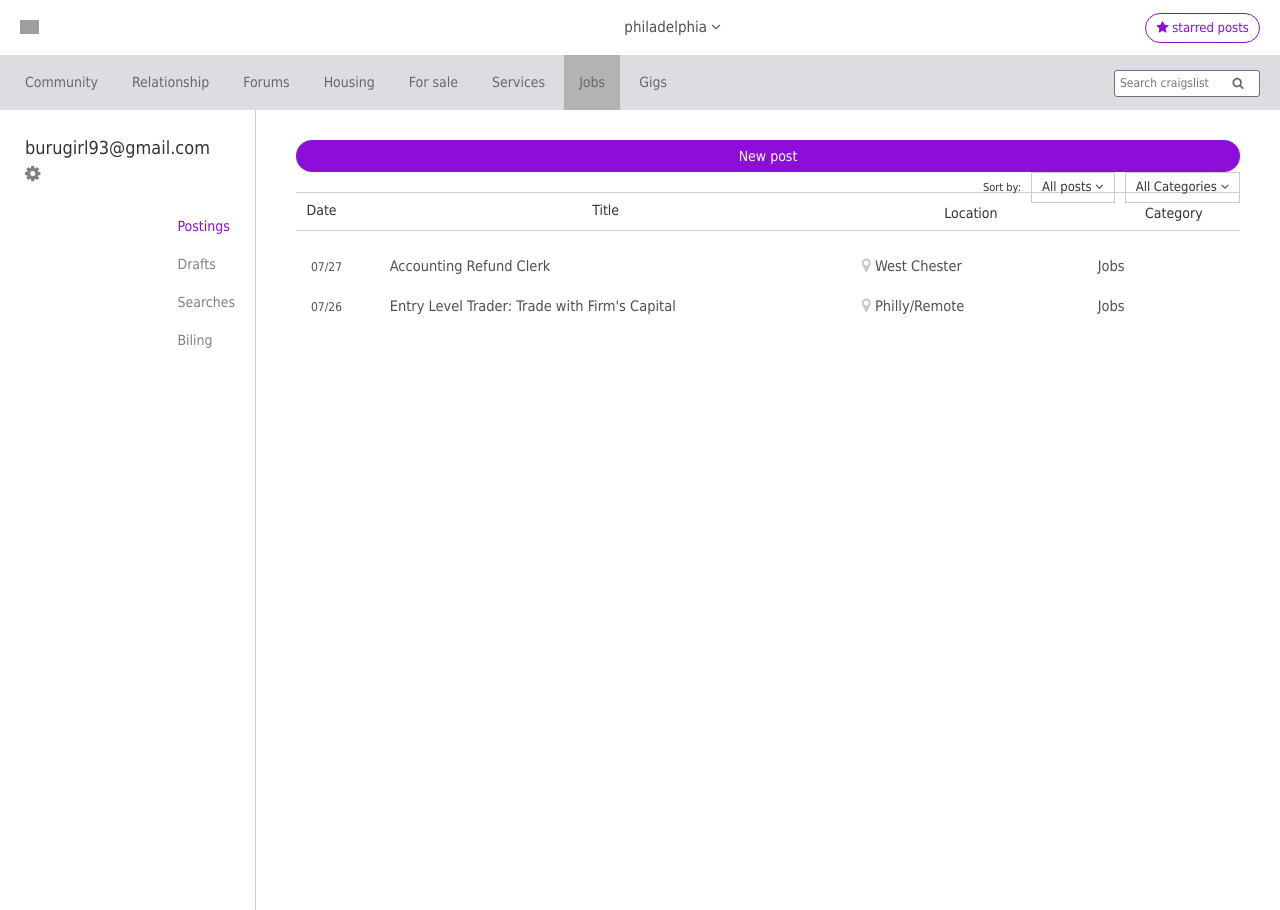
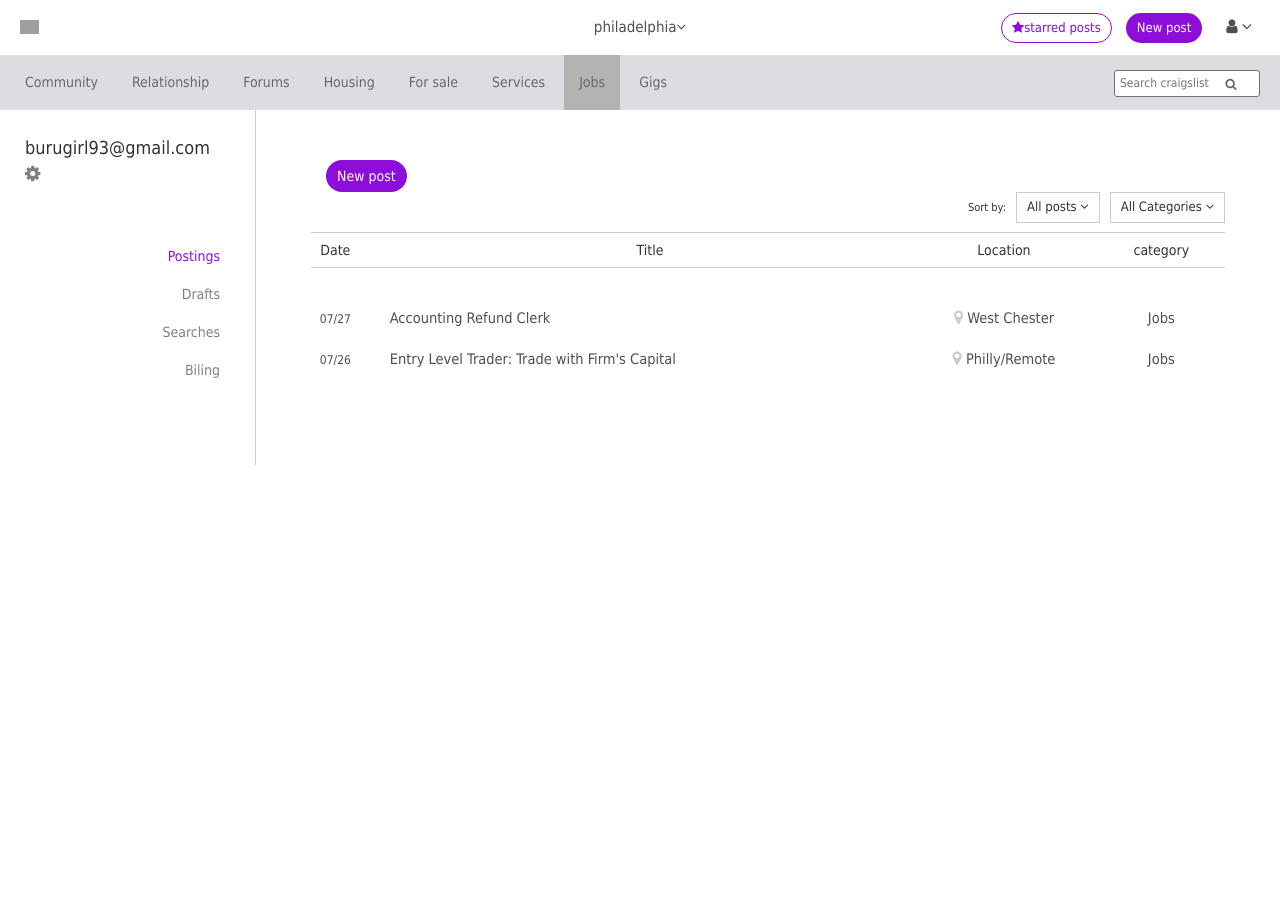
Before and after one commit to RebeccaPark/craigslist-redesign, a Flask app: page /account in a window 1280 px wide. After the commit the page ends 465 px from the top, so only its background shows below. Run offline with Flask 2, Linux system fonts and the light colour scheme; some libraries are stand-ins or nearby versions; grey boxes are pictures that could not be loaded.

Commit message:
Center-aligned header, buttons changed to absolute positioned

```diff
--- a/server.py
+++ b/server.py
@@ -28,11 +28,15 @@
 			"category": "Jobs"
 		}
 	]
-	return render_template("account.html", posting_row=posting_row)
+	return render_template("account.html", posting_row=posting_row, signed_in=True)
 
-@app.route("/sign_in")
+@app.route("/sign_in", methods=["GET", "POST"])
 def sign_in():
-	return render_template("sign_in.html")
+	error = ""
+	if request.method == "POST":
+		error = "Unable to log in at this time."
+
+	return render_template("sign_in.html", error=error)
 
 
 @app.route("/login")
--- a/static/style/main.css
+++ b/static/style/main.css
@@ -8,19 +8,15 @@
 	height: 55px;
 	text-align: center;
 	line-height: 55px;
-
 }
 
 .title {
 	text-align: center;
-	margin-top: 50px;
-	font-size: 20px;
+	margin-top: 100px;
+	font-size: 23px;
 }
 
 .location {
-	position: relative;
-	display: inline-block;
-	left: 100px;
 	color: #4E4E54;
 	font-size: 15px;
 	line-height: 55px;
@@ -34,8 +30,13 @@
 	line-height: 55px;
 }
 
+.container {
+	max-width: 100%;
+}
+
 .btn-white {
 	color: #8D0ED8;
+	background-color: white;
 	border-color: #8D0ED8;
 	border-radius: 16.07px;
 }
@@ -44,16 +45,19 @@
 	background-color: #8D0ED8;
 	color: white;
 	border-radius: 16.07px;
-	display: block;
 }
 
 .btn-wrap {
+	position: absolute;
 	display: inline-block;
+	right: 0;
+	top: 0;
 	height: 55px;
 	margin-right: 20px;
 }
 
 .sign-in {
+	margin-left: 10px;
 	font-size: 13px;
 	vertical-align: center;
 }
@@ -115,7 +119,7 @@
 	border-radius: 2.9px;
 	border: solid 1px #707070;
 	background-image: url('../img/search.svg');
-	background-position: 117px 6px;
+	background-position: 110px 7px;
 	background-repeat: no-repeat;
 	background-size: 12px 12px;
 }
@@ -144,25 +148,32 @@
 }
 
 .category-search {
+	padding-left: 15px;
 	margin: 20px 0;
+}
+
+.category-search-container {
 }
 
 .search-name {
 	color: #4E4E54;
-	margin-top: 10px;
-	margin-bottom: 2px;
+	margin-top: 15px;
+	margin-bottom: 5px;
 	font-size: 12px;
 }
 
 .category-search input {
-	padding: 4px 5px;
+	padding: 5px 6px;
+	/*padding: 4px 5px;*/
 	font-size: 12px;
 	color: #67676B;
 	border-radius: 2.9px;
 	border: solid 1.5px #707070;
+	width: 80%;
 }
 
 .search-btn-wrap {
+	margin-top: 23px;
 	text-align: center;
 }
 
@@ -199,7 +210,7 @@
 }
 
 .main-container {
-	padding: 30px 40px;
+	padding: 50px 40px;
 	float: left;
 	width: 80%;
 }
@@ -294,9 +305,8 @@
 }
 
 .side-menu-container {
-	position: absolute;
-	right: 0;
-	padding: 30px 20px;
+	text-align: right;
+	padding: 60px 10px;
 }
 
 .side-menu {
@@ -314,7 +324,7 @@
 .info-bar {
 	border-top: solid 1px #CCCCCC;
 	border-bottom: solid 1px #CCCCCC;
-	margin: 20px 0;
+	margin: 40px 0;
 	padding: 7px 0;
 }
 
@@ -322,15 +332,25 @@
 	text-align: center;
 }
 
+.sign-in-container {
+	text-align: center;
+}
+
 .sign-in-form {
-	margin: 60px auto;
+	margin-top: 45px;
+	display: inline-block;
+	text-align: left;
+}
+
+.sign-in-form button {
+	display: block;
 }
 
 .sign-in-form input {
 	color: #67676B;
 	border-radius: 2.9px;
 	border: solid 1px #707070;
-	width: 75%;
+	width: 230px;
 	padding: 5px 6px;
 }
 
@@ -340,10 +360,36 @@
 
 .sign-in-form a {
 	display: block;
+	margin-top: 5px;
+	font-size: 12px;
+}
+
+.sign-in-form button {
+	margin-top: 35px;
+	padding: 5px 20px;
 }
 
 .sign-in-btn {
 	margin: 0 auto;
+}
+
+.user {
+	margin-right: 8px;
+	margin-left: 20px;
+	font-size: 16px;
+	color: #4E4E54;
+}
+
+.new-post {
+	margin-left: 15px;
+}
+
+.center {
+	text-align: center;
+}
+
+.not-in-line {
+	display: block;
 }
 
 input[type=checkbox]:focus {
--- a/templates/account.html
+++ b/templates/account.html
@@ -1,5 +1,6 @@
 {% extends "layout.html" %}
 {% block content %}
+<div class="clearfix">
 	<div class="side-bar">
 		<div class="category">burugirl93@gmail.com  <span class="fa fa-cog"></span></div>
 		<div class="side-menu-container">
@@ -9,40 +10,48 @@
 			<div class="side-menu">Biling</div>
 		</div>
 	</div>
-<div class="main-container">
-	<div class="btn btn-purple">New post</div>
-	<div class="sort pull-right">
+	<div class="main-container clearfix">
+		<div class="container">
+			<div><button class="btn btn-purple new-post">New post</button></div>
+			<div class="sort pull-right not-in-line">
 					<div class="sort-by">Sort by:</div>
-			<div class="sort-category">All posts  <span class="fa fa-angle-down"></span> </div>
-			<div class="sort-category">All Categories  <span class="fa fa-angle-down"></span></div>
+					<div class="sort-category">
+						All posts
+						<span class="fa fa-angle-down"></span>
 					</div>
-	<div class="info-bar conatiner">
-		<div class="row">
-			<div class="col-sm-1"><div>Date</div></div>
-			<div class="col-sm-6"><div>Title</div></div>
-			<div class="col-sm-3"><div>Location</div></div>
-			<div class="col-sm-2"><div>Category</div></div>
+					<div class="sort-category">
+						All Categories
+						<span class="fa fa-angle-down"></span>
 					</div>
 			</div>
-	<div class="postings container">
+			<div class="info-bar">
+				<div class="row">
+					<div class="col-sm-1">Date</div>
+					<div class="col-sm-7">Title</div>
+					<div class="col-sm-2">Location</div>
+					<div class="col-sm-2">category</div>
+				</div>
+			</div>
+			<div class="postings">
 				{% for posting in posting_row %}
 				<div class="posting-row row">
-			<div class="col-sm-1">
+					<div class="col-sm-1 center">
 						<span class="date">{{ posting.date }}</span>
 					</div>
-			<div class="col-sm-6">
+					<div class="col-sm-7">
 						<div>{{ posting.title }}</div>
 					</div>
-			<div class="col-sm-3">
+					<div class="col-sm-2 center">
 						<div class="fa fa-map-marker"></div>
 						<span>{{ posting.location }}</span>
 					</div>
-			<div class="col-sm-2">
+					<div class="col-sm-2 center">
 						<div>{{ posting.category }}</div>
 					</div>
 				</div>
 				{% endfor %}
 			</div>
 		</div>
-<div style="clear:both;"></div>
+	</div>
+</div>
 {% endblock %}
--- a/templates/layout.html
+++ b/templates/layout.html
@@ -2,7 +2,7 @@
 <html>
 	<head>
 	<meta name="viewport" content="width=device-width, initial-scale=1">
-	<title>Deviant Art</title>
+	<title>Craigslist</title>
 	<link rel="stylesheet" href="https://maxcdn.bootstrapcdn.com/font-awesome/4.6.3/css/font-awesome.min.css" />
 	<link rel="stylesheet" href="https://maxcdn.bootstrapcdn.com/bootstrap/3.3.6/css/bootstrap.min.css" />
 	<link rel="stylesheet" href="../static/style/main.css" />
@@ -10,11 +10,18 @@
 
 	<body>
 		<div class="header">
-			<img src="../static/img/peace_sign.svg" class="logo pull-left" />
-			<div class="location">philadelphia  <span class="fa fa-angle-down"></span></div>
-			<div class="btn-wrap pull-right">
-				<a class="btn btn-white starred-post"><span class="fa fa-star"></span>  starred posts</a>
-				<a class="btn btn-purple sign-in">sign in / sign up</a>
+			<img src="../static/img/peace_sign.svg" class="logo" />
+			<div class="location">philadelphia<span class="fa fa-angle-down"></span></div>
+			<div class="btn-wrap">
+				<button class="btn btn-white starred-post"><span class="fa fa-star"></span>starred posts</button>
+				{% if signed_in %}
+				<button class="btn btn-purple sign-in">New post</button>
+				<div class="fa fa-user user">
+					<div class="fa fa-angle-down"></div>
+				</div>
+				{% else %}
+				<button class="btn btn-purple sign-in">sign in / sign up</button>
+				{% endif %}
 			</div>
 		</div>
 		<div class="menu-bar">
@@ -30,3 +37,5 @@
 		</div>
 		{% block content %}
 		{% endblock %}
+	</body>
+</html>
--- a/templates/log_in.html
+++ b/templates/log_in.html
@@ -2,6 +2,7 @@
 {% block content%}
 <div class="side-bar">
 	<div class="category">Accounting / Finance</div>
+	<div class="category-search-container">
 		<form class="category-search" method="GET">
 			<p class="search-name">Keyword</p>
 			<input type="text number" name="keyword" placeholder=" Accounting/Finance..." /><br>
@@ -11,6 +12,7 @@
 				<button type="submit" class="btn btn-purple search-btn">Search</button>
 			</div>
 		</form>
+	</div>
 	<div class="filter-block">
 		<div>filters(optional):</div>
 		<form>
```
Also changed, not shown: templates/sign_in.html (+13 -14 lines). Lines whose indentation alone changed are shown as unchanged.
